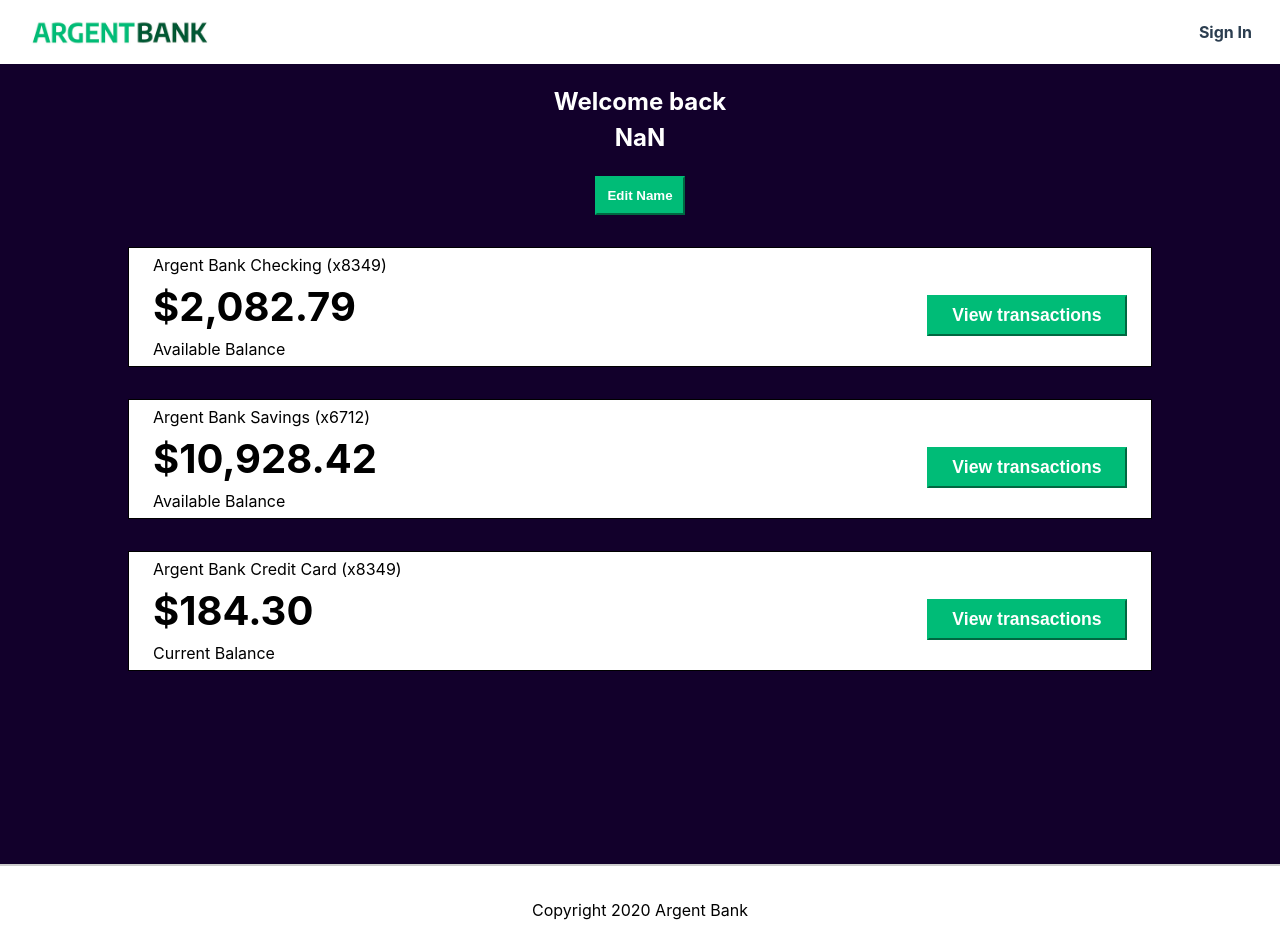
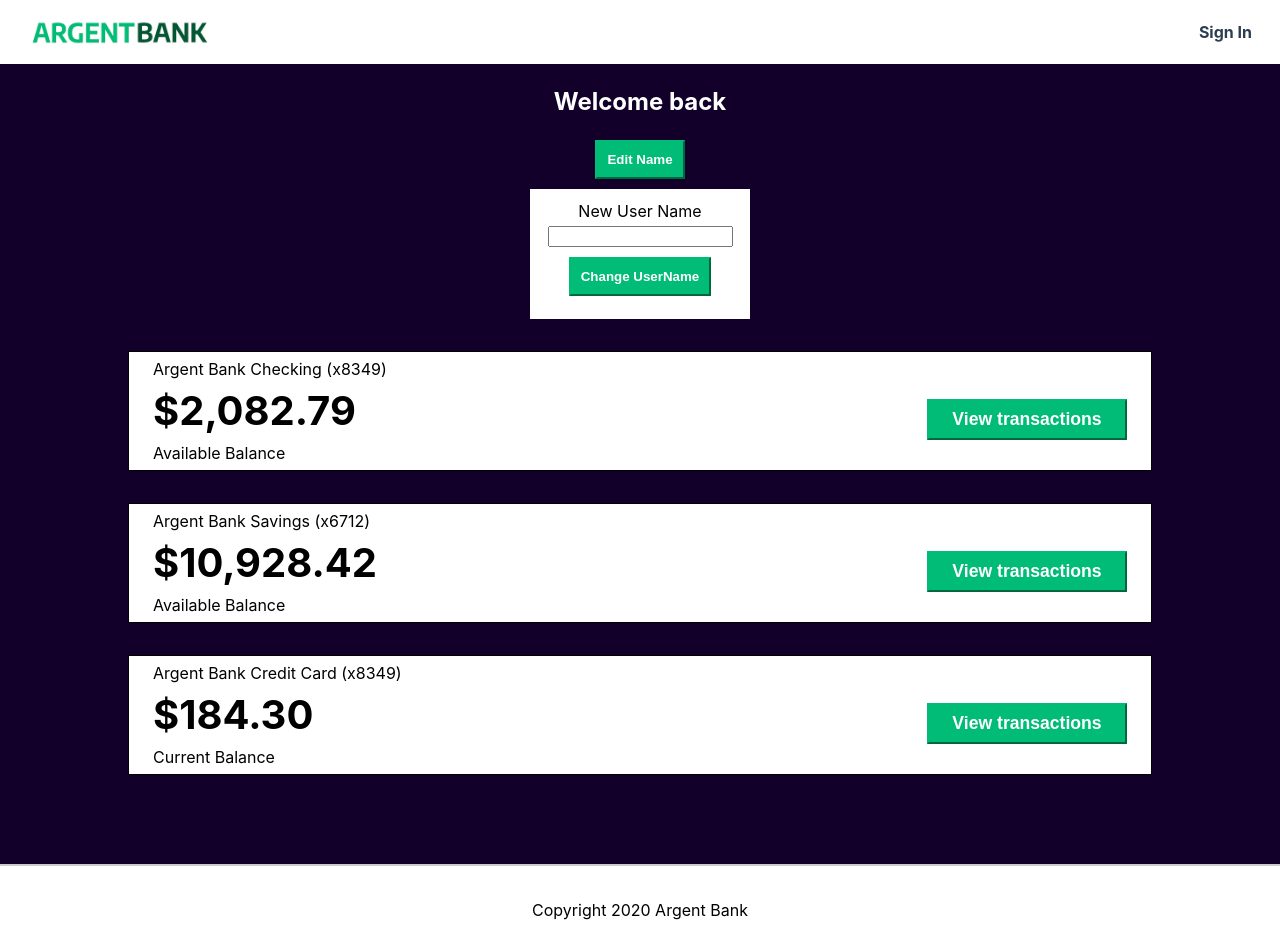
Before and after one commit to zinedinechami/ArgentBank-website-main, a React (Vite) app in the folder src/P11-Front/: page /user in a window 1280 px wide. Both pictures are taken after a click on the button "Edit Name". Built offline with nearby package versions, Linux system fonts and the light colour scheme; no server answers.

Commit message:
added new username form and api call to change username

```diff
--- a/src/P11-Front/src/pages/user/user.css
+++ b/src/P11-Front/src/pages/user/user.css
@@ -109,3 +109,18 @@
     width: 200px;
   }
 }
+
+.name_form--container {
+  width: 200px;
+  height: 110px;
+  margin-left: auto;
+  margin-right: auto;
+  background-color: white;
+  color: black;
+  padding: 10px;
+  margin-top: 10px;
+}
+
+.name_form--container button {
+  margin-top: 10px;
+}
--- a/src/P11-Front/src/pages/user/user.jsx
+++ b/src/P11-Front/src/pages/user/user.jsx
@@ -12,17 +12,19 @@
 // todo: create form to modify name
 
 export default function User() {
+  const [openForm, setOpenForm] = useState(false);
+  const [nameForm, setNameForm] = useState({ userName: "" });
   const [UserData, SetUserData] = useState("");
 
   const api_url = "http://localhost:3001/api/v1/user/profile";
 
   const dispatch = useDispatch();
 
+  const token = sessionStorage.getItem("token");
+
   // recuperer le token du session storage
   // mettre le token dans le header du api url
   useEffect(() => {
-    const token = sessionStorage.getItem("token");
-
     fetch(api_url, {
       method: "POST",
       headers: {
@@ -44,7 +46,30 @@
           })
         );
       });
-  }, []);
+  }, [token, dispatch]);
+
+  const HandleInput = (e) => {
+    const { name, value } = e.target;
+    setNameForm({ ...nameForm, [name]: value });
+  };
+
+  const HandleSubmit = (e) => {
+    e.preventDeafault();
+    fetch(api_url, {
+      method: "PUT",
+      body: JSON.stringify(nameForm),
+      headers: {
+        "Content-Type": "application/json",
+        Authorization: `Bearer ${token}`,
+      },
+    })
+      .then((res) => {
+        return res.json();
+      })
+      .then((data) => {
+        console.log(data);
+      });
+  };
 
   return (
     <>
@@ -55,9 +80,33 @@
             <h1>
               Welcome back
               <br />
-              {UserData?.firstName + UserData?.lastName}
+              {UserData?.userName}
             </h1>
-            <button className="edit-button">Edit Name</button>
+            <div>
+              <button
+                onClick={() => setOpenForm((toggleOpen) => !toggleOpen)}
+                className="edit-button"
+              >
+                {" "}
+                Edit Name
+              </button>
+            </div>
+            {openForm && (
+              <div className="name_form--container">
+                {" "}
+                New User Name
+                <form action="" onSubmit={HandleSubmit}>
+                  {" "}
+                  <input
+                    name="userName"
+                    value={nameForm.userName}
+                    type="text"
+                    onChange={HandleInput}
+                  />
+                  <button className="edit-button"> Change UserName</button>
+                </form>
+              </div>
+            )}
           </div>
           <h2 className="sr-only">Accounts</h2>
           <section className="accounts">
```
